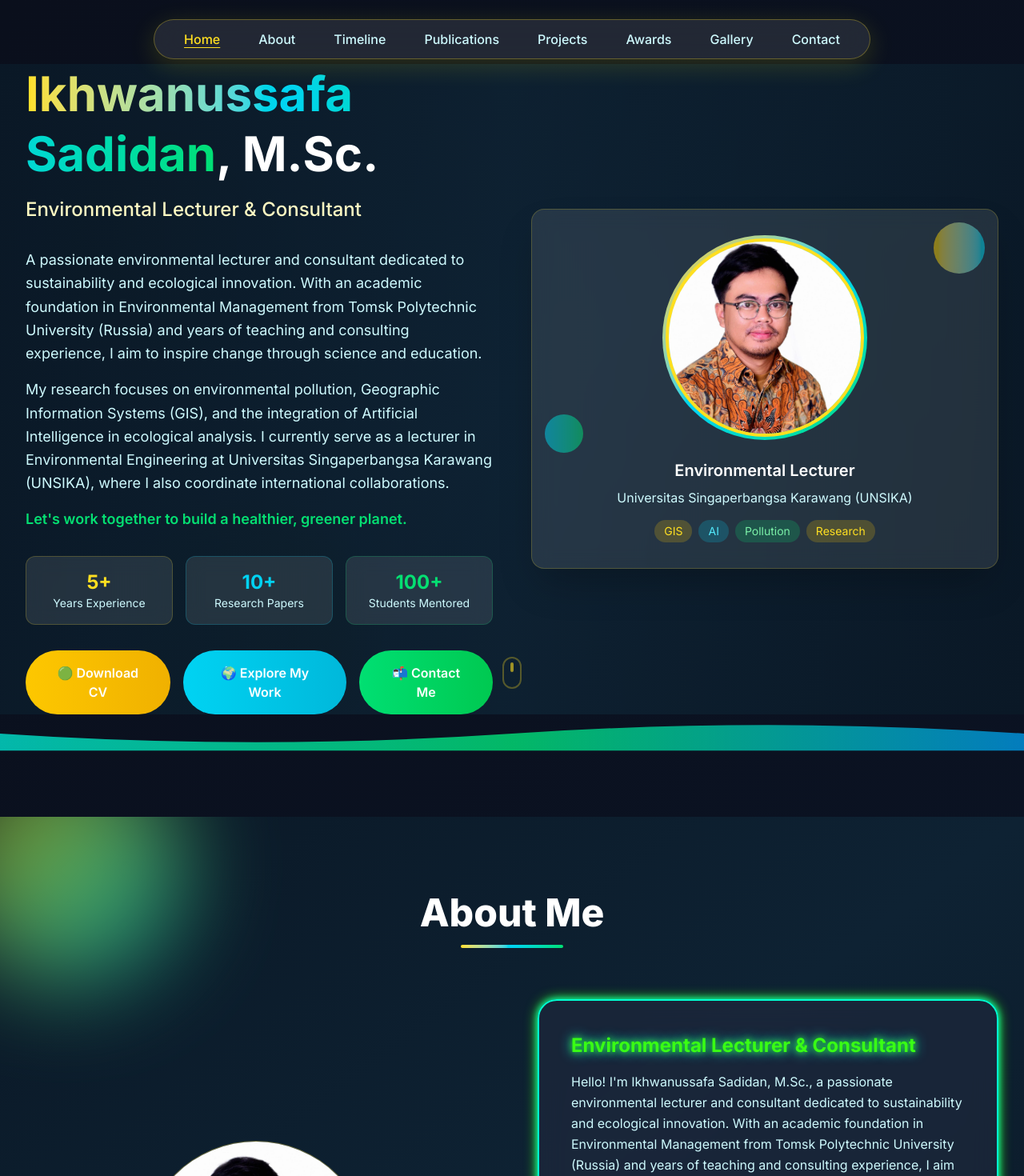
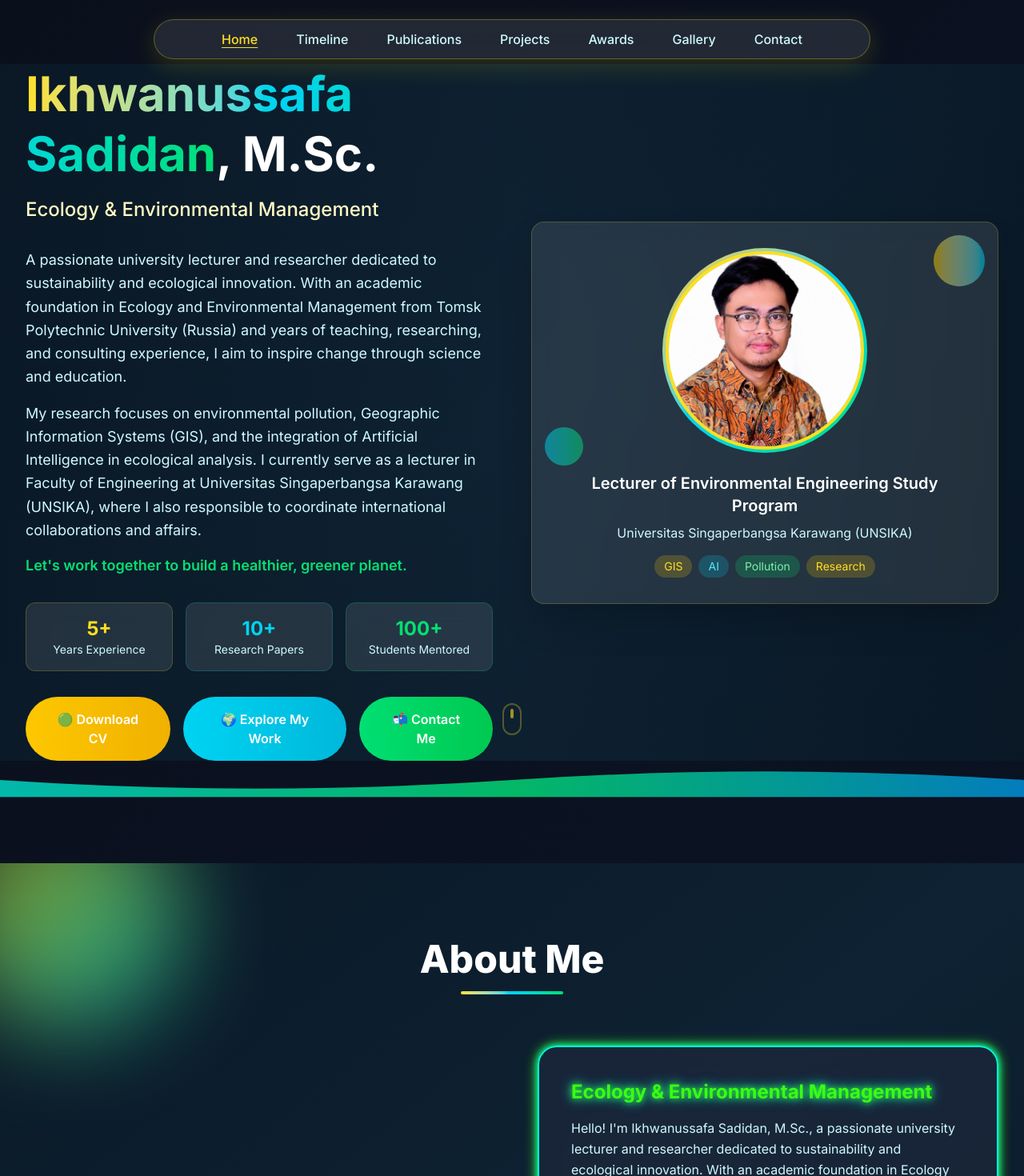
Before and after one commit to Aqeelbmh/SaDidan, a Next.js app in the folder greenvision-portfolio/: page / in a window 1280 px wide. Shown: the top 1470 px of the page at 80% size. Built offline with nearby package versions, Linux system fonts and the light colour scheme.

Commit message:
Update portfolio content and navigation: - Update professional titles and descriptions - Remove duplicate About section from navigation - Streamline content across components - Update metadata descriptions

```diff
--- a/greenvision-portfolio/src/app/layout.tsx
+++ b/greenvision-portfolio/src/app/layout.tsx
@@ -17,10 +17,10 @@ const jetbrainsMono = JetBrains_Mono({
 export const metadata: Metadata = {
   metadataBase: new URL("https://greenvision-portfolio.vercel.app"),
   title: "Ikhwanussafa Sadidan | Environmental Scientist, Lecturer & Consultant",
-  description: "Portfolio of Ikhwanussafa Sadidan, M.Sc. — Environmental lecturer, consultant, and researcher specializing in ecology, GIS, environmental management, and sustainability. Explore research, projects, awards, and more.",
+  description: "Portfolio of Ikhwanussafa Sadidan, M.Sc. — Lecturer of Environmental Engineering Study Program, consultant, and researcher specializing in ecology, GIS, environmental management, and sustainability. Explore research, projects, awards, and more.",
   openGraph: {
     title: "Ikhwanussafa Sadidan | Environmental Scientist, Lecturer & Consultant",
-    description: "Portfolio of Ikhwanussafa Sadidan, M.Sc. — Environmental lecturer, consultant, and researcher specializing in ecology, GIS, environmental management, and sustainability. Explore research, projects, awards, and more.",
+    description: "Portfolio of Ikhwanussafa Sadidan, M.Sc. — Lecturer of Environmental Engineering Study Program, consultant, and researcher specializing in ecology, GIS, environmental management, and sustainability. Explore research, projects, awards, and more.",
     url: "https://greenvision-portfolio.vercel.app/",
     siteName: "Ikhwanussafa Sadidan Portfolio",
     locale: "en_US",
@@ -29,7 +29,7 @@ export const metadata: Metadata = {
   twitter: {
     card: "summary_large_image",
     title: "Ikhwanussafa Sadidan | Environmental Scientist, Lecturer & Consultant",
-    description: "Portfolio of Ikhwanussafa Sadidan, M.Sc. — Environmental lecturer, consultant, and researcher specializing in ecology, GIS, environmental management, and sustainability. Explore research, projects, awards, and more.",
+    description: "Portfolio of Ikhwanussafa Sadidan, M.Sc. — Lecturer of Environmental Engineering Study Program, consultant, and researcher specializing in ecology, GIS, environmental management, and sustainability. Explore research, projects, awards, and more.",
     creator: "@yourtwitterhandle"
   },
 };
--- a/greenvision-portfolio/src/components/About/About.tsx
+++ b/greenvision-portfolio/src/components/About/About.tsx
@@ -37,13 +37,13 @@ const About = () => {
 
           <div className="space-y-8">
             <div className="glass neon-border shadow-neon rounded-2xl p-10">
-              <h3 className="text-2xl font-bold neon-text mb-4">Environmental Lecturer & Consultant</h3>
+              <h3 className="text-2xl font-bold neon-text mb-4">Ecology & Environmental Management</h3>
               <div className="space-y-4 text-cyan-100 leading-relaxed">
                 <p>
-                  Hello! I&apos;m Ikhwanussafa Sadidan, M.Sc., a passionate environmental lecturer and consultant dedicated to sustainability and ecological innovation. With an academic foundation in Environmental Management from Tomsk Polytechnic University (Russia) and years of teaching and consulting experience, I aim to inspire change through science and education.
+                  Hello! I&apos;m Ikhwanussafa Sadidan, M.Sc., a passionate university lecturer and researcher dedicated to sustainability and ecological innovation. With an academic foundation in Ecology and Environmental Management from Tomsk Polytechnic University (Russia) and years of teaching, researching, and consulting experience, I aim to inspire change through science and education.
                 </p>
                 <p>
-                  My research focuses on environmental pollution, Geographic Information Systems (GIS), and the integration of Artificial Intelligence in ecological analysis. I currently serve as a lecturer in Environmental Engineering at Universitas Singaperbangsa Karawang (UNSIKA), where I also coordinate international collaborations.
+                  My research focuses on environmental pollution, Geographic Information Systems (GIS), and the integration of Artificial Intelligence in ecological analysis. I currently serve as a lecturer in Faculty of Engineering at Universitas Singaperbangsa Karawang (UNSIKA), where I also responsible to coordinate international collaborations and affairs.
                 </p>
                 <p className="font-semibold text-neon-green">
                   Let&apos;s work together to build a healthier, greener planet.
--- a/greenvision-portfolio/src/components/Footer.tsx
+++ b/greenvision-portfolio/src/components/Footer.tsx
@@ -40,7 +40,6 @@ const Footer = () => {
   ];
 
   const quickLinks = [
-    { name: "About", href: "#about" },
     { name: "Projects", href: "#projects" },
     { name: "Publications", href: "#publications" },
     { name: "Contact", href: "#contact" }
@@ -67,7 +66,7 @@ const Footer = () => {
               Ikhwanussafa Sadidan, M.Sc.
             </h3>
             <p className="text-cyan-200 mb-4 leading-relaxed">
-              Environmental lecturer, consultant, and researcher dedicated to sustainable development and environmental conservation.
+              Lecturer of Environmental Engineering Study Program, consultant, and researcher dedicated to sustainable development and environmental conservation.
               Specializing in environmental impact assessment, biodiversity conservation, and climate adaptation strategies.
             </p>
             <div className="flex space-x-4">
--- a/greenvision-portfolio/src/components/Hero/Hero.tsx
+++ b/greenvision-portfolio/src/components/Hero/Hero.tsx
@@ -39,21 +39,17 @@ const Hero: React.FC = () => {
                 <span className="text-white">, M.Sc.</span>
               </h1>
               <p className="text-xl sm:text-2xl text-yellow-100 font-medium">
-                Environmental Lecturer & Consultant
+                Ecology & Environmental Management
               </p>
             </div>
 
             {/* Description */}
             <div className="space-y-4">
               <p className="text-lg text-cyan-100 leading-relaxed max-w-2xl">
-                A passionate environmental lecturer and consultant dedicated to sustainability and ecological innovation.
-                With an academic foundation in Environmental Management from Tomsk Polytechnic University (Russia) and
-                years of teaching and consulting experience, I aim to inspire change through science and education.
+                A passionate university lecturer and researcher dedicated to sustainability and ecological innovation. With an academic foundation in Ecology and Environmental Management from Tomsk Polytechnic University (Russia) and years of teaching, researching, and consulting experience, I aim to inspire change through science and education.
               </p>
               <p className="text-lg text-cyan-100 leading-relaxed max-w-2xl">
-                My research focuses on environmental pollution, Geographic Information Systems (GIS), and the integration
-                of Artificial Intelligence in ecological analysis. I currently serve as a lecturer in Environmental
-                Engineering at Universitas Singaperbangsa Karawang (UNSIKA), where I also coordinate international collaborations.
+                My research focuses on environmental pollution, Geographic Information Systems (GIS), and the integration of Artificial Intelligence in ecological analysis. I currently serve as a lecturer in Faculty of Engineering at Universitas Singaperbangsa Karawang (UNSIKA), where I also responsible to coordinate international collaborations and affairs.
               </p>
               <p className="text-lg text-green-400 font-semibold">
                 Let&apos;s work together to build a healthier, greener planet.
@@ -126,7 +122,7 @@ const Hero: React.FC = () => {
 
               {/* Quick info */}
               <div className="mt-6 text-center space-y-2">
-                <h3 className="text-xl font-semibold text-white">Environmental Lecturer</h3>
+                <h3 className="text-xl font-semibold text-white">Lecturer of Environmental Engineering Study Program</h3>
                 <p className="text-cyan-100">Universitas Singaperbangsa Karawang (UNSIKA)</p>
                 <div className="flex flex-wrap justify-center gap-2 mt-4">
                   <span className="px-3 py-1 bg-yellow-400/20 text-yellow-300 rounded-full text-sm">GIS</span>
--- a/greenvision-portfolio/src/components/Navbar.tsx
+++ b/greenvision-portfolio/src/components/Navbar.tsx
@@ -4,7 +4,6 @@ import { motion, AnimatePresence } from "framer-motion";
 
 const navLinks = [
   { label: "Home", href: "#hero" },
-  { label: "About", href: "#about" },
   { label: "Timeline", href: "#timeline" },
   { label: "Publications", href: "#publications" },
   { label: "Projects", href: "#projects" },
```
